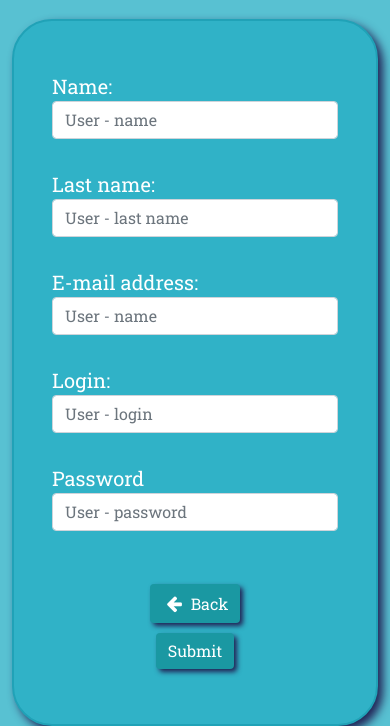
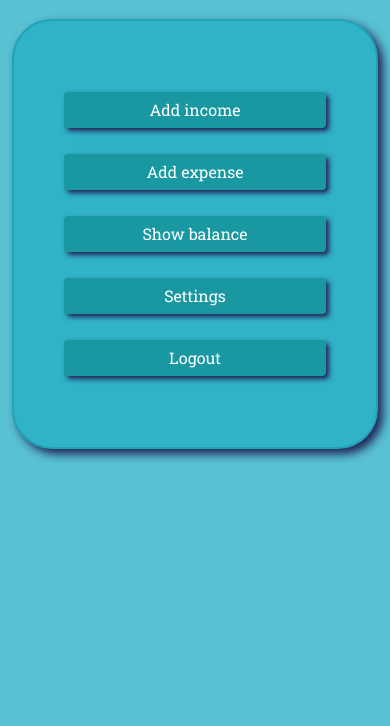
Before and after one commit to Bart-code/WebApplication_Bootstrap, a plain HTML site: page mainSite.html in a window 390 px wide. Shown: the part 173-899 px from the top of the page. After the commit the page ends 844 px from the top, so only its background shows below. Drawn offline with nearby package versions, Linux system fonts and the light colour scheme.

Commit message:
Feature/responsive

```diff
--- a/mainSite.html
+++ b/mainSite.html
@@ -23,45 +23,30 @@
 	</header>
 	<div class="container bg-container">
 		<div class=" mainPanel col-sm-8 col-md-6 p-4 mt-4">
-			<div class="row ">
-				Name:
+			<div class="row mt-3 mb-3 col-lg-6 col-md-8 col-sm-10 mx-auto">
+				<a class="btn buttonsStyle" href="#" role="button">
+					Add income
+				</a>
 			</div>
-			<div class="row ">
-				<input type="text" class="form-control" placeholder="User - name" aria-label="UserName">
+			<div class="row mt-3 mb-3 col-lg-6 col-md-8 col-sm-10 mx-auto">
+				<a class="btn buttonsStyle" href="#" role="button">
+					Add expense
+				</a>
 			</div>
-			<div class="row rowMargin">
-				Last name:
+			<div class="row mt-3 mb-3 col-lg-6 col-md-8 col-sm-10 mx-auto">
+				<a class="btn buttonsStyle" href="#" role="button">
+					Show balance
+				</a>
 			</div>
-			<div class="row ">
-				<input type="text" class="form-control" placeholder="User - last name" aria-label="UserLastName">
+			<div class="row mt-3 mb-3 col-lg-6 col-md-8 col-sm-10 mx-auto">
+				<a class="btn buttonsStyle" href="#" role="button">
+					Settings
+				</a>
 			</div>
-			<div class="row rowMargin">
-				E-mail address:
-			</div>
-			<div class="row ">
-				<input type="text" class="form-control" placeholder="User - name" aria-label="UserMail">
-			</div>
-			<div class="row rowMargin">
-				Login:
-			</div>
-			<div class="row ">
-				<input type="text" class="form-control" placeholder="User - login" aria-label="UserLogin">
-			</div>
-			<div class="row rowMargin">
-				Password
-			</div>
-			<div class="row ">
-				<input type="password" class="form-control" placeholder="User - password" aria-label="UserP">
-			</div>
-			<div class="row mt-5">
-				<div class="col-sm ">
-					<a class="btn buttonsStyle" href="index.html" role="button">
-						<i class="icon-left-big"></i> Back
-					</a>
-				</div>
-				<div class="col-sm ">
-					<a class="btn buttonsStyle" href="index.html" role="button">Submit</a>
-				</div>
+			<div class="row mt-3 mb-3 col-lg-6 col-md-8 col-sm-10 mx-auto">
+				<a class="btn buttonsStyle" href="index.html" role="button">
+					Logout
+				</a>
 			</div>
 
 		</div>
```
Also changed, not shown: index.html (+1 -1 lines).
